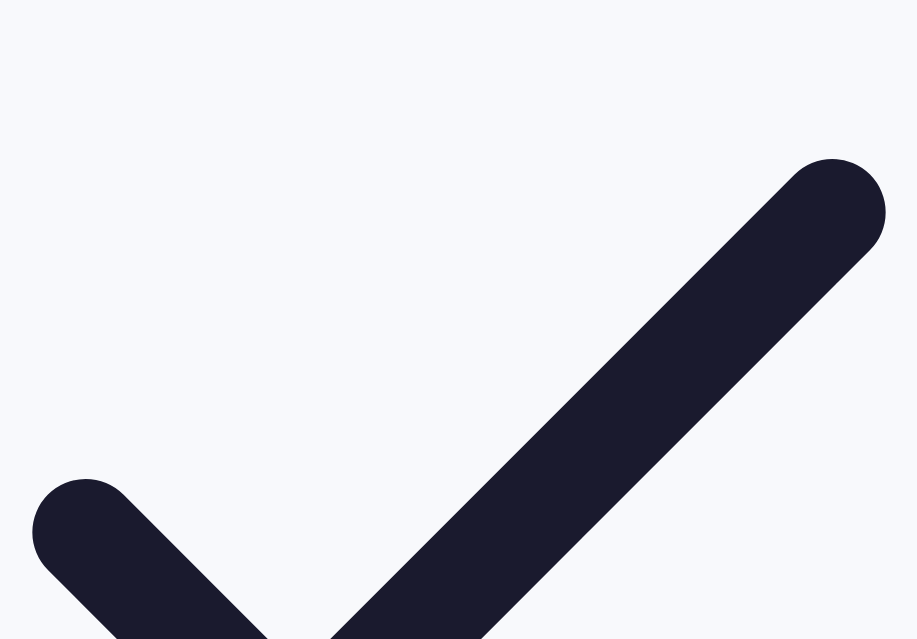
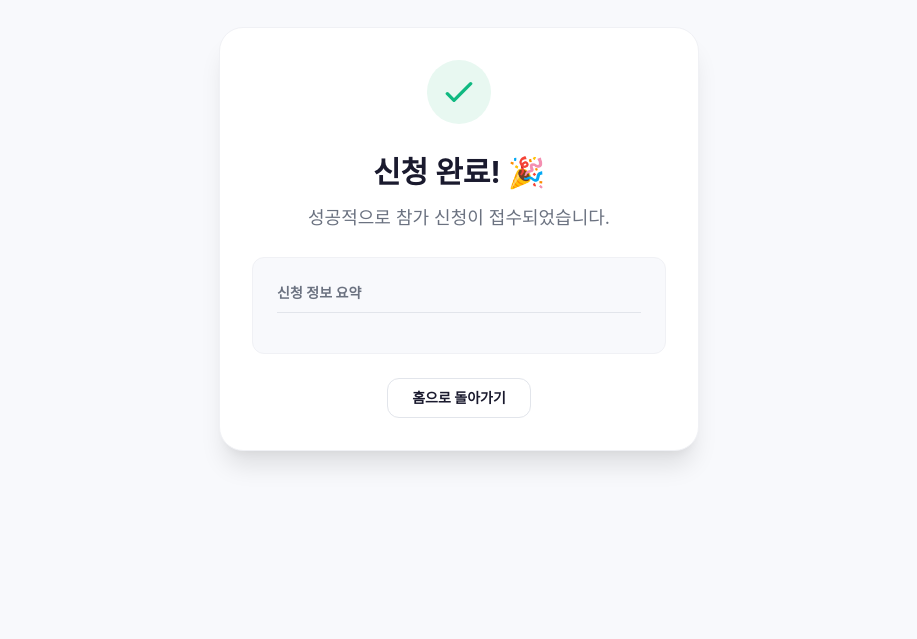
Before and after one commit to Username260104/gbzWeb, a Next.js app: page /run/1/success in a window 1280 px wide. Shown: the part 161-800 px from the top of the page, without its empty margins (181-1098 px from the left). Built offline with nearby package versions, Linux system fonts and the light colour scheme; a web font is replaced by a local one.

Commit message:
refactor: success 페이지 레이아웃에 CSS 변수를 활용한 인라인 스타일을 적용합니다.

```diff
--- a/app/run/[id]/success/page.tsx
+++ b/app/run/[id]/success/page.tsx
@@ -15,39 +15,107 @@ export default function SuccessPage({ searchParams }: SuccessPageProps) {
     const { name, pace } = searchParams;
 
     return (
-        <div className="min-h-screen bg-gray-50 flex items-center justify-center py-12 px-4 sm:px-6 lg:px-8">
-            <div className="max-w-md w-full bg-white p-8 rounded-2xl shadow-xl text-center space-y-8 animate-fade-in">
-                <div className="mx-auto flex items-center justify-center h-16 w-16 rounded-full bg-green-100">
-                    <svg className="h-10 w-10 text-green-600" fill="none" stroke="currentColor" viewBox="0 0 24 24">
+        <div
+            style={{
+                minHeight: '100vh',
+                background: 'var(--color-bg)',
+                display: 'flex',
+                alignItems: 'center',
+                justifyContent: 'center',
+                padding: 'var(--space-6) var(--space-4)',
+            }}
+        >
+            <div
+                className="card animate-fade-in"
+                style={{
+                    width: '100%',
+                    maxWidth: '480px',
+                    padding: 'var(--space-8)',
+                    borderRadius: 'var(--radius-2xl)',
+                    boxShadow: 'var(--shadow-xl)',
+                    textAlign: 'center',
+                }}
+            >
+                <div
+                    style={{
+                        width: '64px',
+                        height: '64px',
+                        margin: '0 auto var(--space-6)',
+                        borderRadius: 'var(--radius-full)',
+                        background: '#E8F8F1',
+                        display: 'flex',
+                        alignItems: 'center',
+                        justifyContent: 'center',
+                    }}
+                >
+                    <svg
+                        width="40"
+                        height="40"
+                        style={{ color: 'var(--color-success)' }}
+                        fill="none"
+                        stroke="currentColor"
+                        viewBox="0 0 24 24"
+                    >
                         <path strokeLinecap="round" strokeLinejoin="round" strokeWidth="2" d="M5 13l4 4L19 7" />
                     </svg>
                 </div>
 
-                <div>
-                    <h2 className="text-3xl font-extrabold text-gray-900 mb-2">신청 완료! 🎉</h2>
-                    <p className="text-gray-600 text-lg">성공적으로 참가 신청이 접수되었습니다.</p>
+                <div style={{ marginBottom: 'var(--space-6)' }}>
+                    <h2
+                        style={{
+                            fontSize: 'var(--text-3xl)',
+                            fontWeight: 'var(--font-bold)',
+                            color: 'var(--color-text)',
+                            marginBottom: 'var(--space-2)',
+                        }}
+                    >
+                        신청 완료! 🎉
+                    </h2>
+                    <p style={{ color: 'var(--color-text-secondary)', fontSize: 'var(--text-lg)' }}>
+                        성공적으로 참가 신청이 접수되었습니다.
+                    </p>
                 </div>
 
-                <div className="bg-gray-50 rounded-lg p-6 text-left border border-gray-100">
-                    <h3 className="text-sm font-semibold text-gray-500 uppercase tracking-wider mb-4 border-b pb-2">신청 정보 요약</h3>
-                    <dl className="space-y-3">
+                <div
+                    style={{
+                        background: 'var(--color-bg)',
+                        borderRadius: 'var(--radius-lg)',
+                        padding: 'var(--space-6)',
+                        textAlign: 'left',
+                        border: '1px solid var(--color-border-light)',
+                        marginBottom: 'var(--space-6)',
+                    }}
+                >
+                    <h3
+                        style={{
+                            fontSize: 'var(--text-sm)',
+                            fontWeight: 'var(--font-semibold)',
+                            color: 'var(--color-text-secondary)',
+                            marginBottom: 'var(--space-4)',
+                            paddingBottom: 'var(--space-2)',
+                            borderBottom: '1px solid var(--color-border)',
+                        }}
+                    >
+                        신청 정보 요약
+                    </h3>
+                    <dl style={{ display: 'flex', flexDirection: 'column', gap: 'var(--space-3)' }}>
                         {name && (
-                            <div className="flex justify-between">
-                                <dt className="text-gray-500">이름</dt>
-                                <dd className="font-medium text-gray-900">{name}</dd>
+                            <div style={{ display: 'flex', justifyContent: 'space-between', gap: 'var(--space-4)' }}>
+                                <dt style={{ color: 'var(--color-text-secondary)' }}>이름</dt>
+                                <dd style={{ fontWeight: 'var(--font-semibold)', color: 'var(--color-text)' }}>{name}</dd>
                             </div>
                         )}
                         {pace && (
-                            <div className="flex justify-between">
-                                <dt className="text-gray-500">평균 페이스</dt>
-                                <dd className="font-medium text-gray-900">{pace}</dd>
+                            <div style={{ display: 'flex', justifyContent: 'space-between', gap: 'var(--space-4)' }}>
+                                <dt style={{ color: 'var(--color-text-secondary)' }}>평균 페이스</dt>
+                                <dd style={{ fontWeight: 'var(--font-semibold)', color: 'var(--color-text)' }}>{pace}</dd>
                             </div>
                         )}
                     </dl>
                 </div>
 
-                <div className="pt-4">
-                    <Link href="/" className="text-gray-500 hover:text-gray-900 underline transition-colors">
+                <div style={{ display: 'flex', justifyContent: 'center' }}>
+                    <Link href="/" className="btn btn-secondary">
                         홈으로 돌아가기
                     </Link>
                 </div>
```
